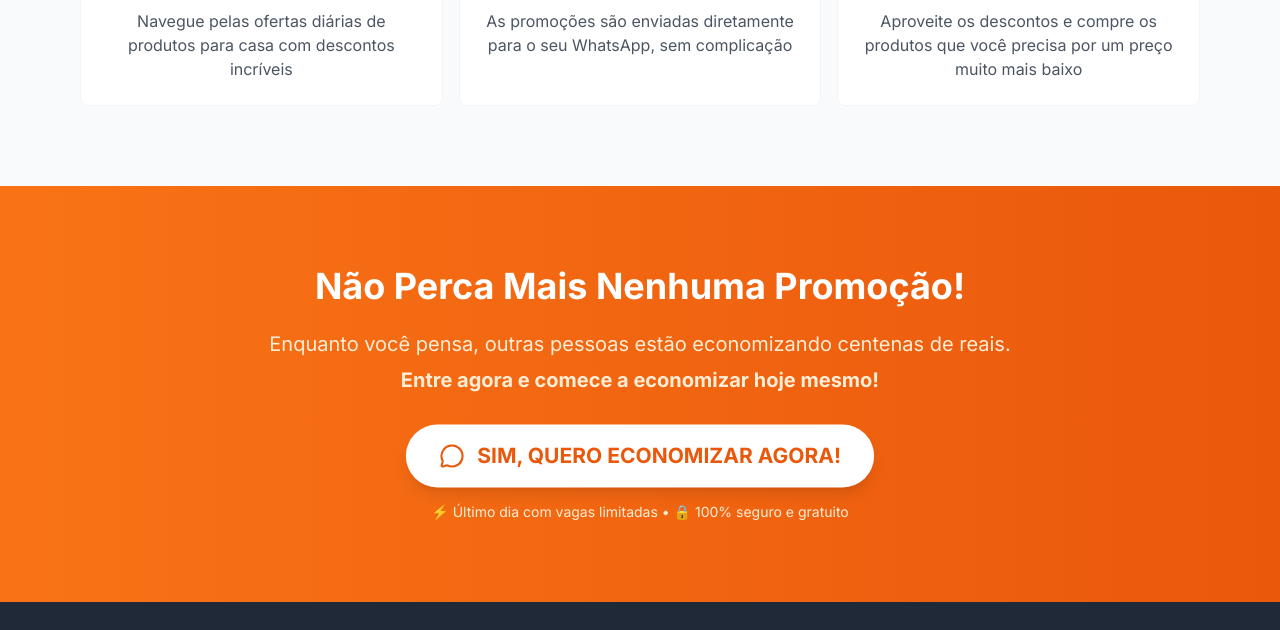
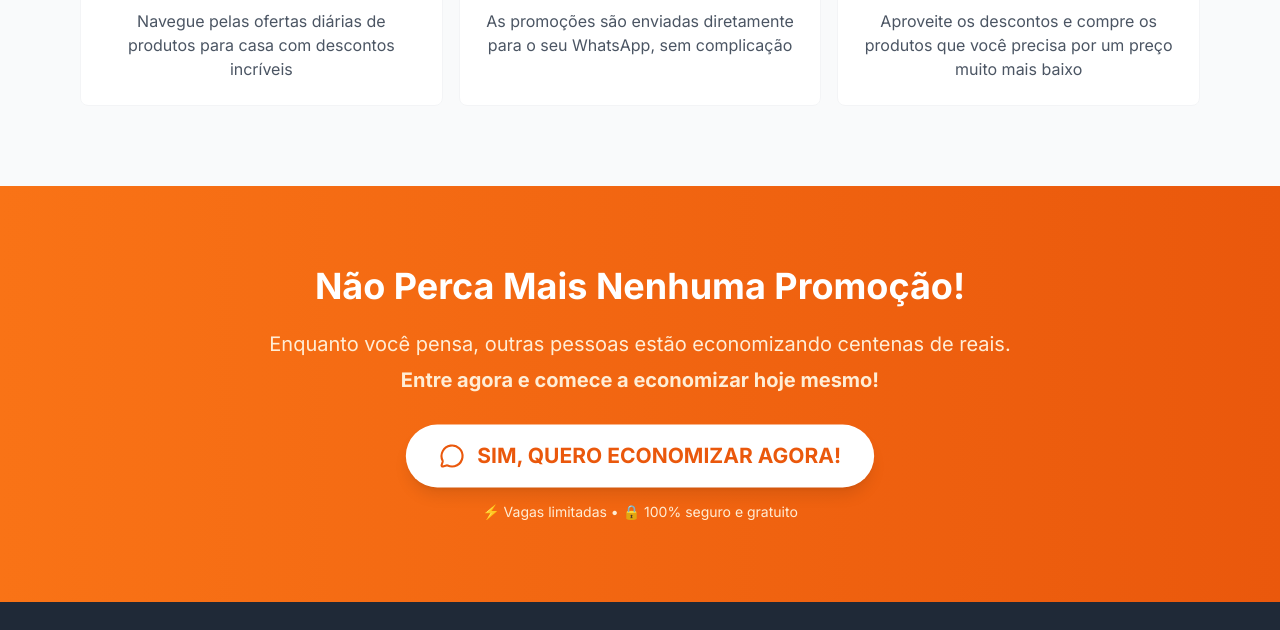
Before and after one commit to mynd-ia/promohome, a plain HTML site: page index.html in a window 1280 px wide. Shown: the part 1611-2241 px from the top of the page. Drawn offline with nearby package versions, Linux system fonts and the light colour scheme.

Commit message:
Update index.html

```diff
--- a/index.html
+++ b/index.html
@@ -290,7 +290,7 @@
                 SIM, QUERO ECONOMIZAR AGORA!
             </button>
             <p class="text-orange-100 text-sm">
-                ⚡ Último dia com vagas limitadas • 🔒 100% seguro e gratuito
+                ⚡ Vagas limitadas • 🔒 100% seguro e gratuito
             </p>
         </div>
     </section>
```
